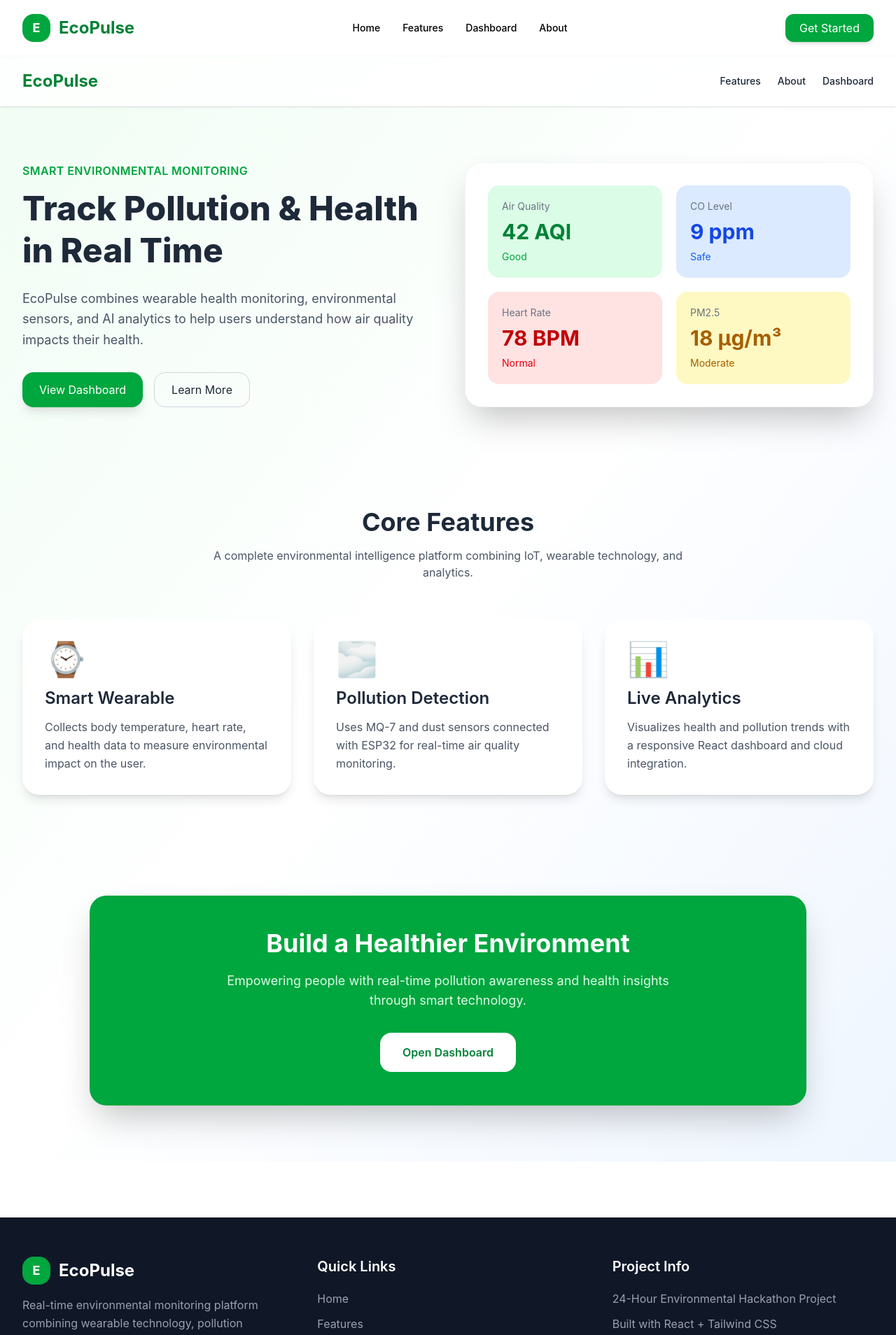
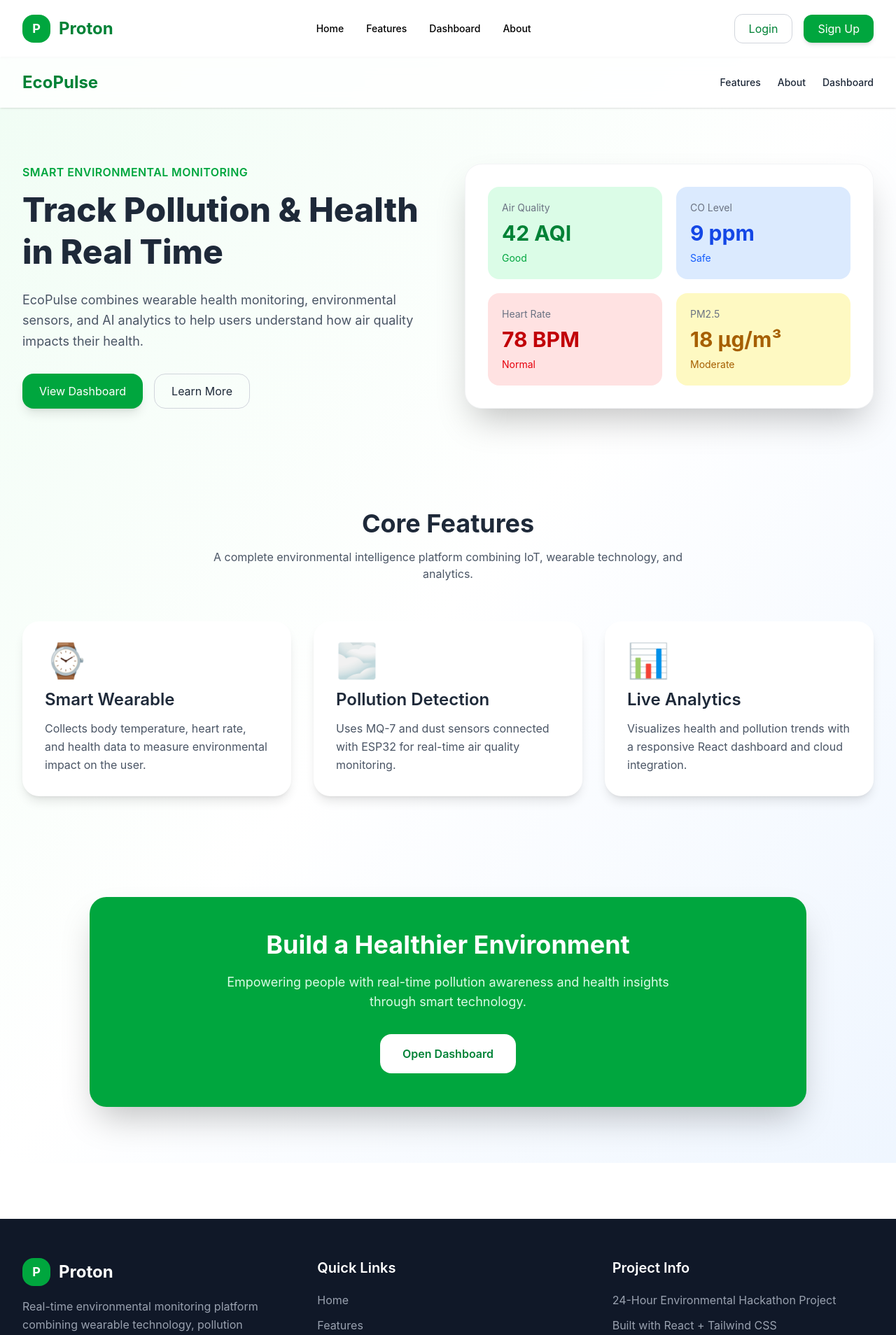
Before and after one commit to BiratBC/proton, a React (Vite) app in the folder client/: page / in a window 1280 px wide. Shown: the top 1908 px of the page at 70% size. Built offline with nearby package versions, Linux system fonts and the light colour scheme.

Commit message:
Added login and signup

```diff
--- a/client/src/Components/Footer.jsx
+++ b/client/src/Components/Footer.jsx
@@ -7,10 +7,10 @@ const Footer = () =>  {
         <div>
           <div className="flex items-center gap-3 mb-4">
             <div className="w-10 h-10 rounded-2xl bg-green-600 flex items-center justify-center font-bold text-lg">
-              E
+              P
             </div>
 
-            <h2 className="text-2xl font-bold">EcoPulse</h2>
+            <h2 className="text-2xl font-bold">Proton</h2>
           </div>
 
           <p className="text-gray-400 leading-relaxed">
@@ -56,7 +56,7 @@ const Footer = () =>  {
 
       {/* Bottom */}
       <div className="border-t border-gray-800 mt-12 pt-6 text-center text-gray-500 text-sm">
-        © 2026 EcoPulse. All rights reserved.
+        © 2026 Proton. All rights reserved.
       </div>
     </footer>
   );
--- a/client/src/Components/Navbar.jsx
+++ b/client/src/Components/Navbar.jsx
@@ -1,37 +1,45 @@
-// Navbar.jsx
-const Navbar = () =>  {
+import { useNavigate } from "react-router-dom";
+
+const Navbar = () => {
+  const navigate = useNavigate();
+
   return (
     <nav className="flex items-center justify-between px-8 py-5 shadow-sm bg-white sticky top-0 z-50">
+
+      {/* Logo */}
       <div className="flex items-center gap-3">
         <div className="w-10 h-10 rounded-2xl bg-green-600 flex items-center justify-center text-white font-bold text-lg">
-          E
+          P
         </div>
-        <h1 className="text-2xl font-bold text-green-700">EcoPulse</h1>
+        <h1 className="text-2xl font-bold text-green-700">Proton</h1>
       </div>
 
+      {/* Links */}
       <div className="hidden md:flex items-center gap-8 text-sm font-medium">
-        <a href="#home" className="hover:text-green-600 transition">
-          Home
-        </a>
-
-        <a href="#features" className="hover:text-green-600 transition">
-          Features
-        </a>
-
-        <a href="#dashboard" className="hover:text-green-600 transition">
-          Dashboard
-        </a>
-
-        <a href="#about" className="hover:text-green-600 transition">
-          About
-        </a>
+        <a href="#home" className="hover:text-green-600 transition">Home</a>
+        <a href="#features" className="hover:text-green-600 transition">Features</a>
+        <a href="#dashboard" className="hover:text-green-600 transition">Dashboard</a>
+        <a href="#about" className="hover:text-green-600 transition">About</a>
       </div>
 
-      <button className="bg-green-600 hover:bg-green-700 transition text-white px-5 py-2 rounded-xl shadow-md">
-        Get Started
-      </button>
+      {/* Buttons */}
+      <div className="flex items-center gap-4">
+        <button
+          onClick={() => navigate("/login")}
+          className="px-5 py-2 rounded-xl border border-gray-300 text-green-700 hover:border-green-500 transition"
+        >
+          Login
+        </button>
+
+        <button
+          onClick={() => navigate("/signup")}
+          className="px-5 py-2 rounded-xl bg-green-600 text-white hover:bg-green-700 transition shadow-md"
+        >
+          Sign Up
+        </button>
+      </div>
     </nav>
   );
-}
+};
 
-export default Navbar
+export default Navbar;
--- a/client/src/main.jsx
+++ b/client/src/main.jsx
@@ -1,29 +1,36 @@
-import { StrictMode } from 'react'
-import { createRoot } from 'react-dom/client'
-import {
-  createBrowserRouter,
-  RouterProvider,
-} from 'react-router-dom'
+import { StrictMode } from "react";
+import { createRoot } from "react-dom/client";
+import { createBrowserRouter, RouterProvider } from "react-router-dom";
 
-import Root from './Root.jsx'
-import HomePage from './pages/Homepage.jsx'
-import './index.css'
+import Root from "./Root.jsx";
+import HomePage from "./pages/Homepage.jsx";
+import LoginPage from "./pages/Login.jsx";
+import SignupPage from "./pages/Signup.jsx";
+import "./index.css";
 
 const routing = createBrowserRouter([
   {
-    path: '/',
+    path: "/",
     element: <Root />,
     children: [
       {
-        path: '',
+        index: true,
         element: <HomePage />,
+      },
+      {
+        path: "login",
+        element: <LoginPage />,
+      },
+      {
+        path: "signup",
+        element: <SignupPage />,
       },
     ],
   },
-])
+]);
 
-createRoot(document.getElementById('root')).render(
+createRoot(document.getElementById("root")).render(
   <StrictMode>
     <RouterProvider router={routing} />
   </StrictMode>
-)
+);
--- /dev/null
+++ b/client/src/pages/Login.jsx
@@ -0,0 +1,54 @@
+export default function LoginPage() {
+  return (
+    <div className="min-h-screen bg-gradient-to-br from-green-50 via-white to-blue-50 flex items-center justify-center px-6">
+
+      <div className="w-full max-w-md bg-white rounded-3xl shadow-2xl p-10 border border-gray-100">
+
+        {/* Header */}
+        <h1 className="text-3xl font-bold text-green-700 text-center mb-2">
+          Welcome Back
+        </h1>
+        <p className="text-gray-500 text-center mb-8">
+          Login to access your Proton dashboard
+        </p>
+
+        {/* Form */}
+        <form className="space-y-5">
+
+          <div>
+            <label className="text-sm text-gray-600">Email</label>
+            <input
+              type="email"
+              className="w-full mt-2 px-4 py-3 rounded-xl border border-gray-200 focus:outline-none focus:border-green-500"
+              placeholder="Enter your email"
+            />
+          </div>
+
+          <div>
+            <label className="text-sm text-gray-600">Password</label>
+            <input
+              type="password"
+              className="w-full mt-2 px-4 py-3 rounded-xl border border-gray-200 focus:outline-none focus:border-green-500"
+              placeholder="Enter your password"
+            />
+          </div>
+
+          <button
+            type="submit"
+            className="w-full bg-green-600 text-white py-3 rounded-xl font-semibold hover:bg-green-700 transition shadow-lg"
+          >
+            Login
+          </button>
+        </form>
+
+        {/* Footer */}
+        <p className="text-sm text-center text-gray-500 mt-6">
+          Don’t have an account?{" "}
+          <a href="/signup" className="text-green-600 font-medium">
+            Sign up
+          </a>
+        </p>
+      </div>
+    </div>
+  );
+}
--- /dev/null
+++ b/client/src/pages/Signup.jsx
@@ -0,0 +1,63 @@
+export default function SignupPage() {
+  return (
+    <div className="min-h-screen bg-gradient-to-br from-green-50 via-white to-blue-50 flex items-center justify-center px-6">
+
+      <div className="w-full max-w-md bg-white rounded-3xl shadow-2xl p-10 border border-gray-100">
+
+        {/* Header */}
+        <h1 className="text-3xl font-bold text-green-700 text-center mb-2">
+          Create Account
+        </h1>
+        <p className="text-gray-500 text-center mb-8">
+          Join Proton for smart environmental tracking
+        </p>
+
+        {/* Form */}
+        <form className="space-y-5">
+
+          <div>
+            <label className="text-sm text-gray-600">Full Name</label>
+            <input
+              type="text"
+              className="w-full mt-2 px-4 py-3 rounded-xl border border-gray-200 focus:outline-none focus:border-green-500"
+              placeholder="Enter your name"
+            />
+          </div>
+
+          <div>
+            <label className="text-sm text-gray-600">Email</label>
+            <input
+              type="email"
+              className="w-full mt-2 px-4 py-3 rounded-xl border border-gray-200 focus:outline-none focus:border-green-500"
+              placeholder="Enter your email"
+            />
+          </div>
+
+          <div>
+            <label className="text-sm text-gray-600">Password</label>
+            <input
+              type="password"
+              className="w-full mt-2 px-4 py-3 rounded-xl border border-gray-200 focus:outline-none focus:border-green-500"
+              placeholder="Create a password"
+            />
+          </div>
+
+          <button
+            type="submit"
+            className="w-full bg-green-600 text-white py-3 rounded-xl font-semibold hover:bg-green-700 transition shadow-lg"
+          >
+            Sign Up
+          </button>
+        </form>
+
+        {/* Footer */}
+        <p className="text-sm text-center text-gray-500 mt-6">
+          Already have an account?{" "}
+          <a href="/login" className="text-green-600 font-medium">
+            Login
+          </a>
+        </p>
+      </div>
+    </div>
+  );
+}
```
